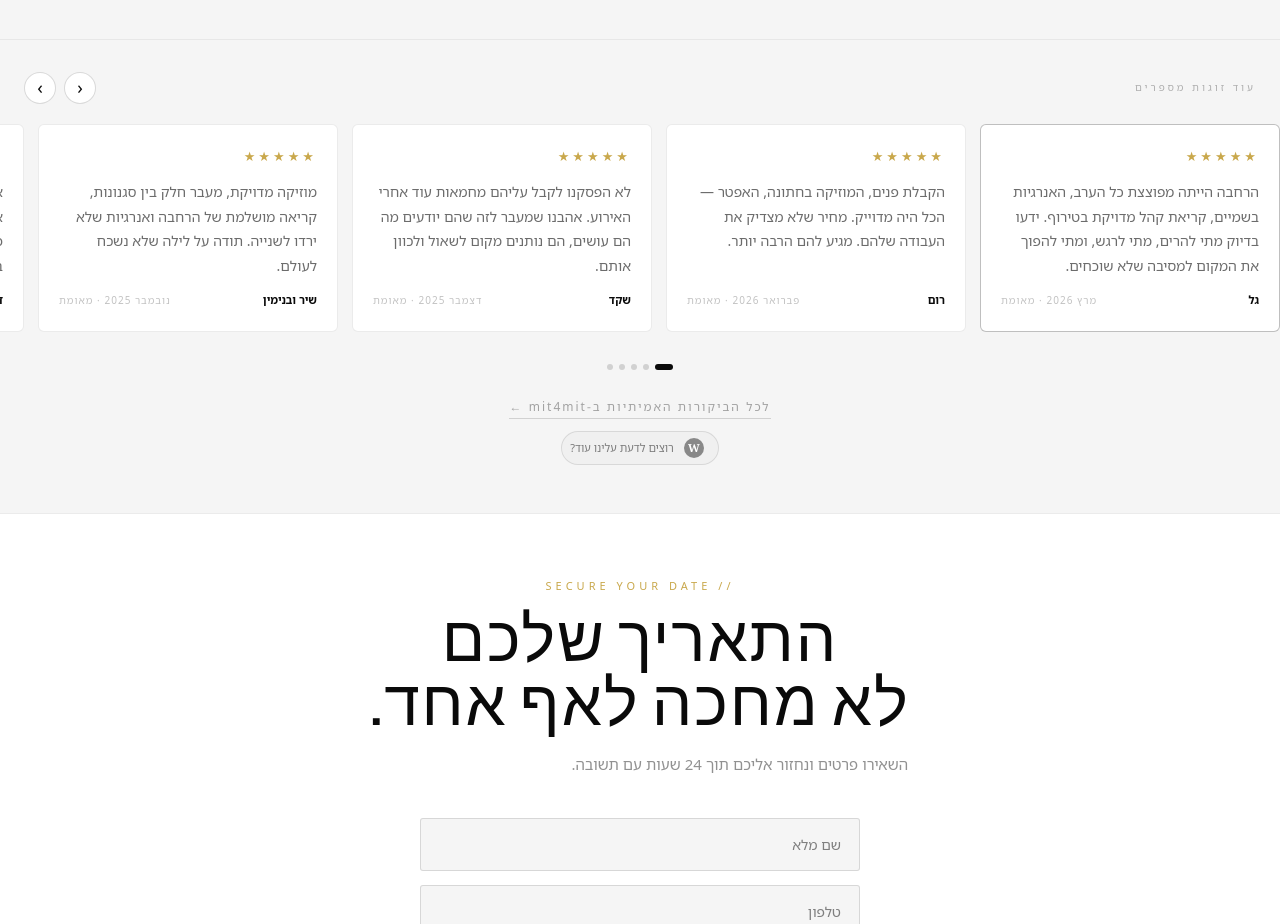
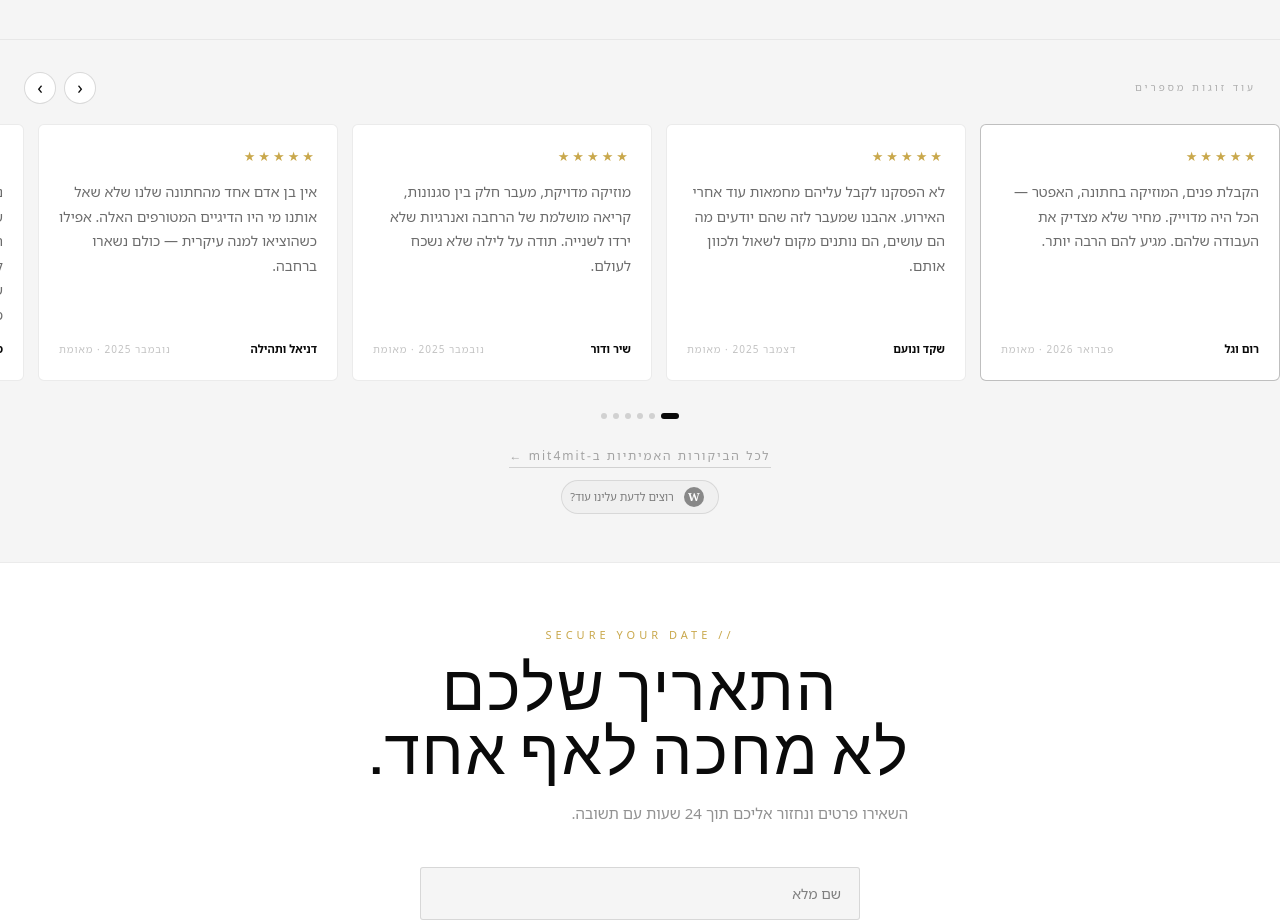
Before and after one commit to djmaorsusana-png/tox1c-landing-page, a React (Vite) app: page / in a window 1280 px wide. Shown: the part 3047-3971 px from the top of the page. Built offline with nearby package versions, Linux system fonts and the light colour scheme.

Commit message:
fix: hero image RTL positioning - explicit TRBL values + ltr direction on section

```diff
--- a/src/components/Hero.tsx
+++ b/src/components/Hero.tsx
@@ -17,6 +17,7 @@ export default function Hero() {
         position: 'relative',
         overflow: 'hidden',
         background: '#f4f4f4',
+        direction: 'ltr',
       }}
     >
       {/* Silhouette image */}
@@ -25,7 +26,10 @@ export default function Hero() {
         alt="TOX1C — Maor & Ofek"
         style={{
           position: 'absolute',
-          inset: 0,
+          top: 0,
+          left: 0,
+          right: 0,
+          bottom: 0,
           width: '100%',
           height: '100%',
           objectFit: 'cover',
@@ -39,7 +43,10 @@ export default function Hero() {
       <div
         style={{
           position: 'absolute',
-          inset: 0,
+          top: 0,
+          left: 0,
+          right: 0,
+          bottom: 0,
           background:
             'linear-gradient(to bottom, rgba(244,244,244,0) 15%, rgba(10,10,10,0.45) 50%, rgba(10,10,10,0.78) 72%, rgba(10,10,10,0.3) 90%, rgba(245,245,245,1) 100%)',
           pointerEvents: 'none',
@@ -59,6 +66,7 @@ export default function Hero() {
           alignItems: 'center',
           padding: '0 28px 100px',
           textAlign: 'center',
+          direction: 'rtl',
         }}
       >
         {/* Headline */}
--- a/src/components/ReviewsCarousel.tsx
+++ b/src/components/ReviewsCarousel.tsx
@@ -8,29 +8,34 @@ const heroQuote = {
 
 const reviews = [
   {
-    text: 'הרחבה הייתה מפוצצת כל הערב, האנרגיות בשמיים, קריאת קהל מדויקת בטירוף. ידעו בדיוק מתי להרים, מתי לרגש, ומתי להפוך את המקום למסיבה שלא שוכחים.',
-    name: 'גל',
-    date: 'מרץ 2026',
-  },
-  {
     text: 'הקבלת פנים, המוזיקה בחתונה, האפטר — הכל היה מדוייק. מחיר שלא מצדיק את העבודה שלהם. מגיע להם הרבה יותר.',
-    name: 'רום',
+    name: 'רום וגל',
     date: 'פברואר 2026',
   },
   {
     text: 'לא הפסקנו לקבל עליהם מחמאות עוד אחרי האירוע. אהבנו שמעבר לזה שהם יודעים מה הם עושים, הם נותנים מקום לשאול ולכוון אותם.',
-    name: 'שקד',
+    name: 'שקד ונועם',
     date: 'דצמבר 2025',
   },
   {
     text: 'מוזיקה מדויקת, מעבר חלק בין סגנונות, קריאה מושלמת של הרחבה ואנרגיות שלא ירדו לשנייה. תודה על לילה שלא נשכח לעולם.',
-    name: 'שיר ובנימין',
+    name: 'שיר ודור',
     date: 'נובמבר 2025',
   },
   {
     text: 'אין בן אדם אחד מהחתונה שלנו שלא שאל אותנו מי היו הדיגיים המטורפים האלה. אפילו כשהוציאו למנה עיקרית — כולם נשארו ברחבה.',
-    name: 'דניאל',
+    name: 'דניאל ותהילה',
     date: 'נובמבר 2025',
+  },
+  {
+    text: 'נפגשו איתנו לפני החתונה וכבר שם הבנו שאנחנו יכולים להיות בראש שקט. ביום האירוע הגיעו מוקדם ולאורך כל הערב ידעו להתאים את המוזיקה לקהל שלנו. אין אחד שלא מחמיא לנו על האווירה — הקהל ביקש מהם להמשיך אחרי הסיום.',
+    name: 'מוריה וניב',
+    date: 'אוקטובר 2025',
+  },
+  {
+    text: 'לא היה מפגש חתן-כלה-דיג׳יים, זה ממש היה ישיבה עם חברים. רק חיכינו לפגישה הבאה. הייתה חתונה מהאגדות שעלתה על כל ציפיה ודמיון — הם אמנים, יוצרים, מורי דרך. יש להם כישרון מטורף.',
+    name: 'אור ומאיה',
+    date: 'ספטמבר 2025',
   },
 ]
 
--- a/src/index.css
+++ b/src/index.css
@@ -25,6 +25,7 @@
 
 html {
   scroll-behavior: smooth;
+  overflow-x: hidden;
 }
 
 body {
```
